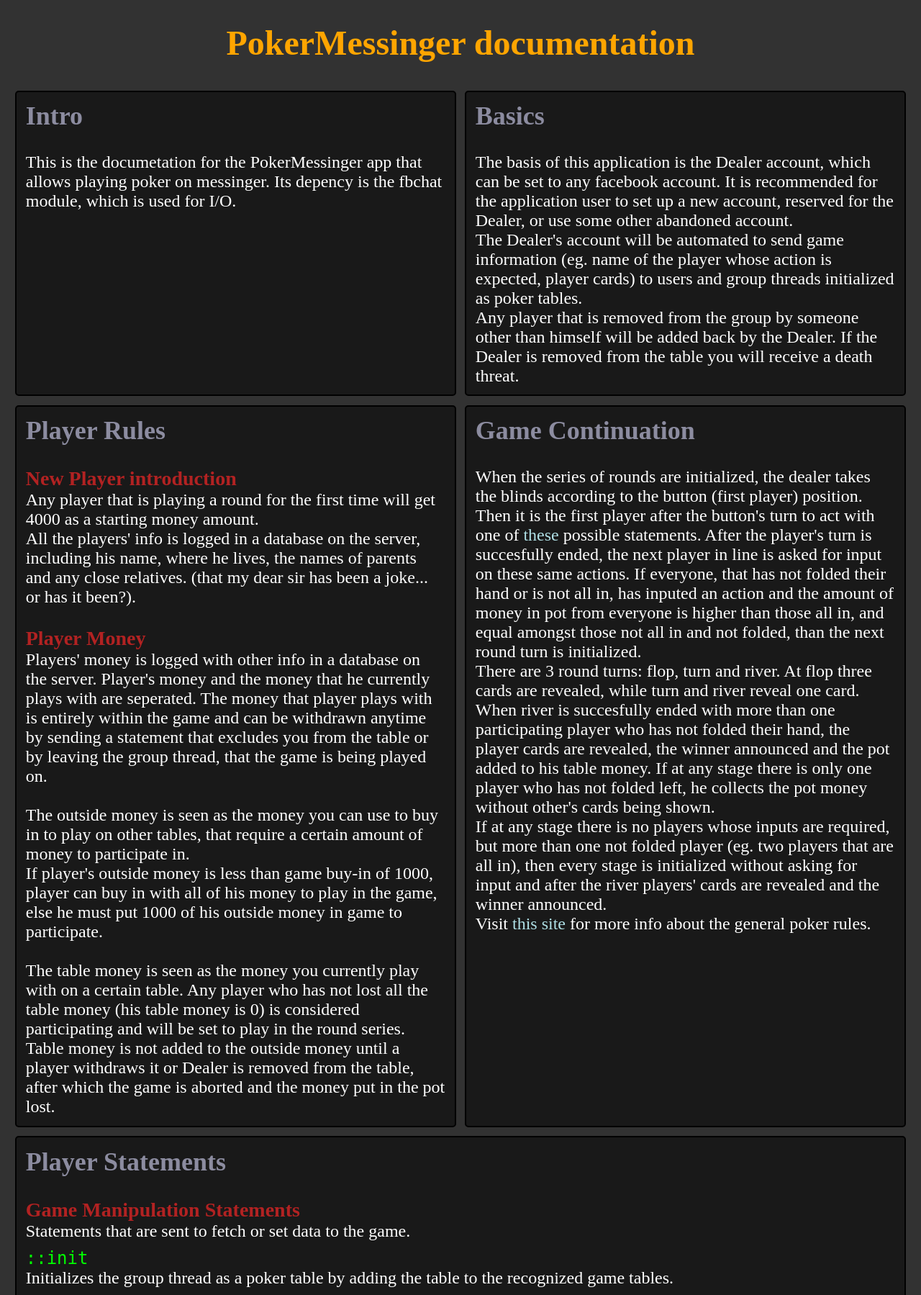
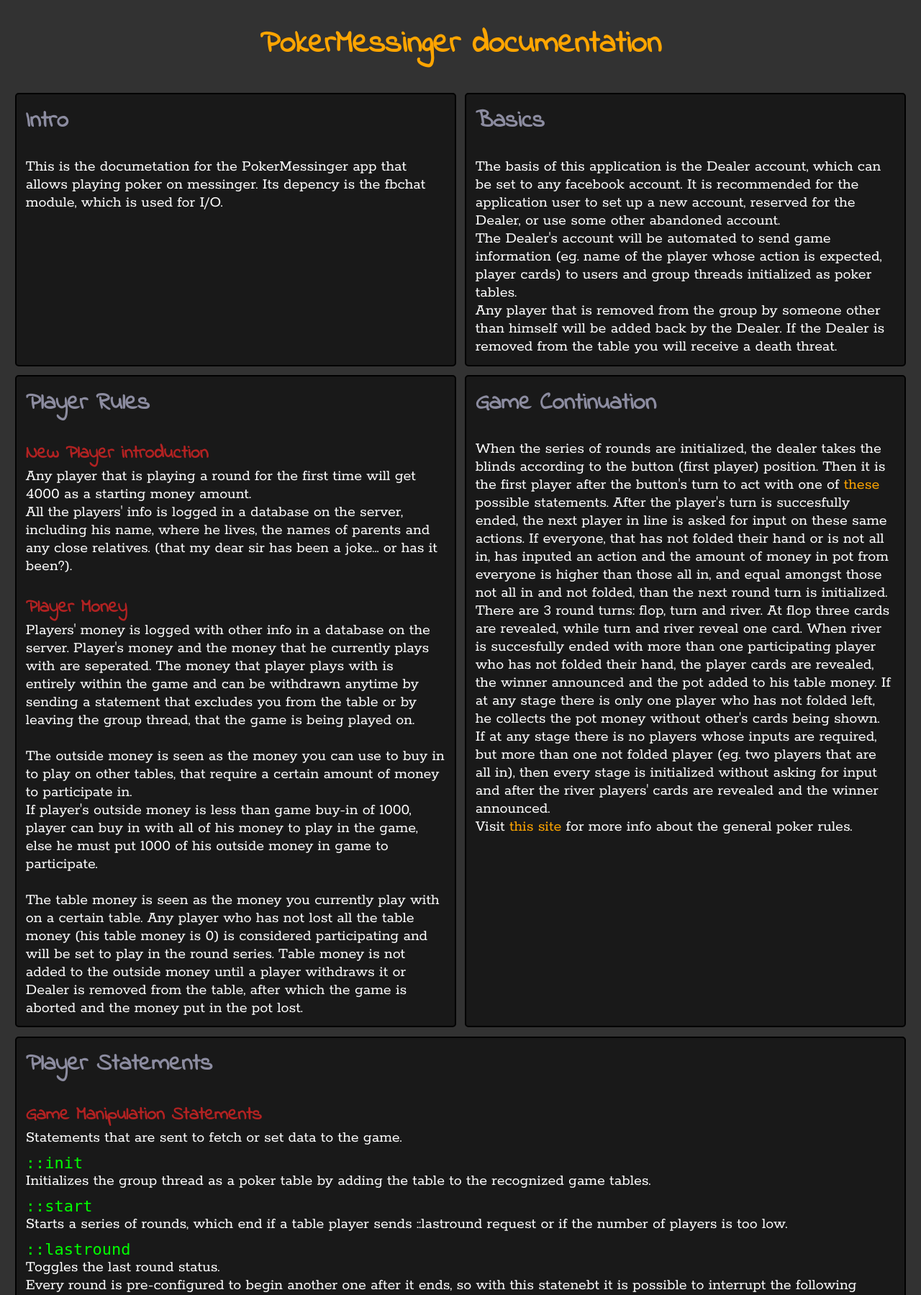
Before and after one commit to kuco23/kuco23.github.io, a PHP site: page /pokermessinger/documentation.html in a window 1280 px wide. Shown: the top 1799 px of the page at 72% size. Run offline with PHP 8.4, Linux system fonts and the light colour scheme.

Commit message:
font changed

```diff
--- a/pokermessinger/css/main.css
+++ b/pokermessinger/css/main.css
@@ -4,38 +4,37 @@ body {
   margin: 15px;
   background-color: rgb(50, 50, 50);
   color: white;
-  font-size: 3vh;
+  font-size: 22px;
+  font-family: "Rokkitt";
 }
 
 h1 {
   color: orange;
   text-align: center;
   text-shadow: 2px 2px 1px 1px black;
+  font-family: "Indie Flower";
 }
 
 h2 {
   margin-top: 0;
   color: rgb(140, 140, 160);
   text-shadow: 1px 1px 1px 1px black;
+  font-family: "Indie Flower";
 }
 
 h3 {
   margin-bottom: 0;
   color: FireBrick;
   text-shadow: 1px 1px 1px 1px black;
-  font-size: 3.5vh;
+  font-family: "Indie Flower";
 }
 
 a {
-  color: powderblue;
+  color: orange;
   text-decoration: none;
-
-  transition: color 1s;
-  -webkit-transition: color 1s;
 }
-
 a:hover {
-  color: purple;
+  color: red;
 }
 
 span.sttmnt {
--- a/pokermessinger/documentation.html
+++ b/pokermessinger/documentation.html
@@ -3,9 +3,10 @@
 <html>
 <head>
   <title>pokermessinger documentation</title>
-  <meta name='viewport' content='width=device-width, initial-scale=1.0'>
+  <meta name='viewport' content='width=device-width, initial-scale=1.0' charset='utf-8' />
   <link rel='stylesheet' type='text/css' href='css/gridDivs.css' />
   <link rel='stylesheet' type='text/css' href='css/main.css' />
+  <link rel='stylesheet' href="https://fonts.googleapis.com/css?family=Indie+Flower|Rokkitt" />
 
   <style>
   </style>
@@ -14,7 +15,7 @@
 
 <body>
 
-  <h1>PokerMessinger documentation</h1>
+  <h1 id='pagetitle'>PokerMessinger documentation</h1>
 
   <div class = 'divContainer spaceDivs'>
 
```
